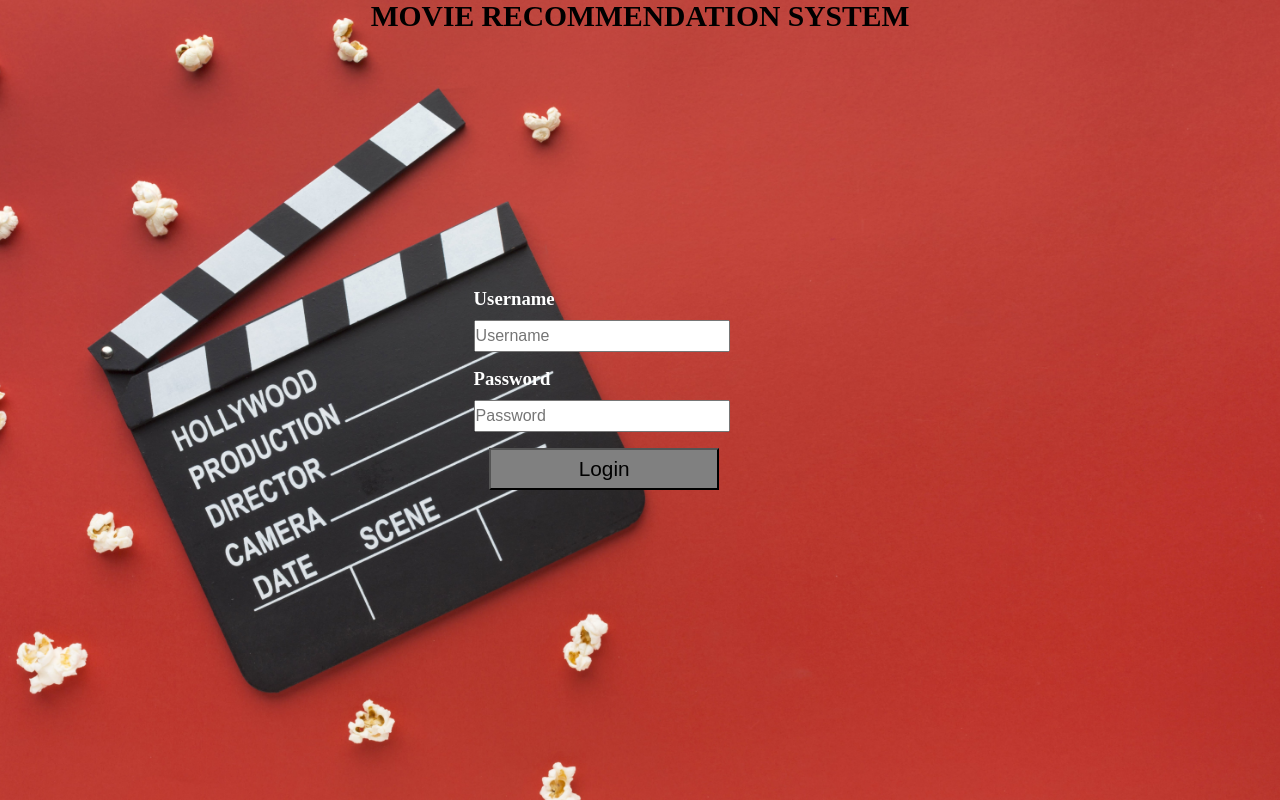
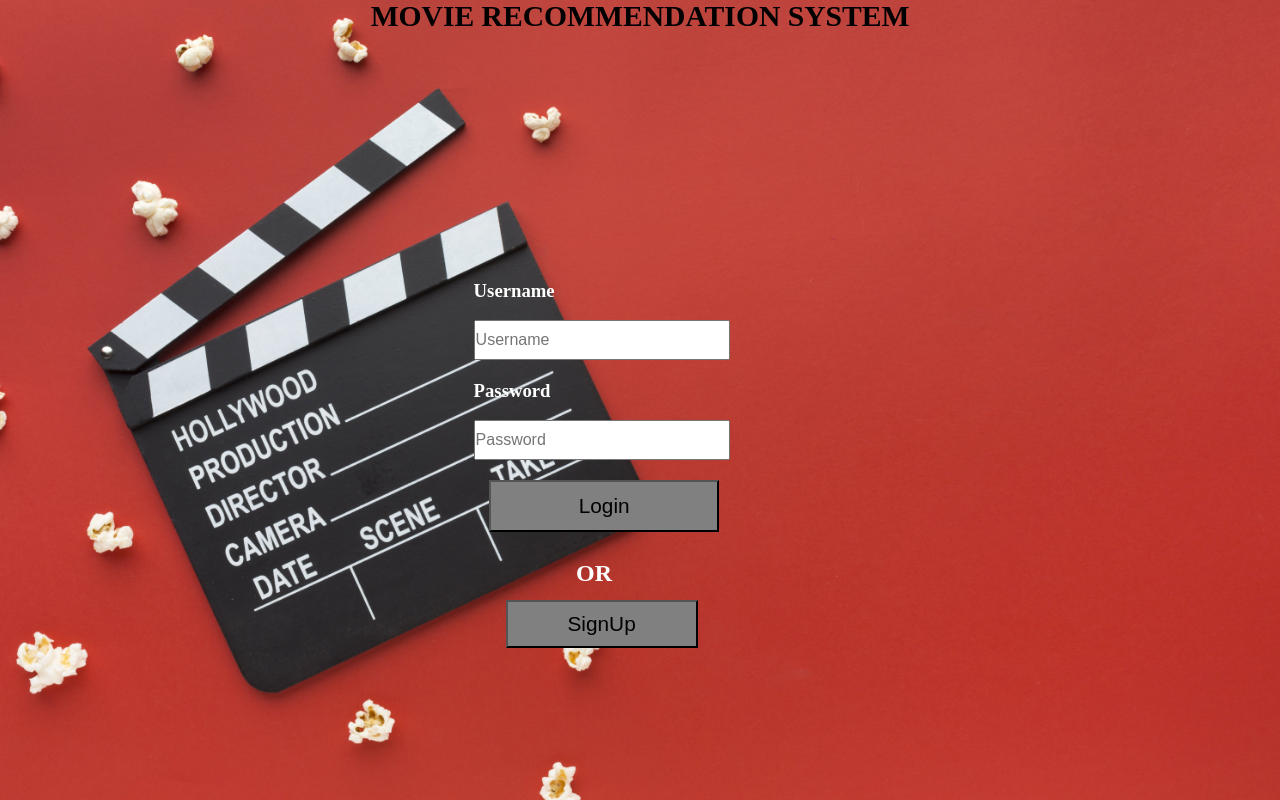
Before and after one commit to manish0718/COMP-6231-DSD-Movie-Rating-System-using-MongoDB, a Flask app: page / in a window 1280 px wide. Run offline with Flask 2, Linux system fonts and the light colour scheme; some libraries are stand-ins or nearby versions.

Commit message:
Add files via upload

```diff
--- a/frontend/templates/login.html
+++ b/frontend/templates/login.html
@@ -135,7 +135,7 @@
 {% endwith %}
 </div>
 <form action="{{url_for('authentication')}}" method="post">
-<div class="input-1" style="position: absolute; left: 37%; top: 28%; width: 40%; height: 40%;">
+<div class="input-1" style="position: absolute; left: 37%; top: 25%; width: 40%; height: 50%;">
 <span style="position:absolute ;top:20%; left:0% ;color:white"><h3>Username</h3></span>
 <input name="Username" type="text" style="position:absolute ;width: 50%; height: 10%; top:30%; left:0% ; font-size:100%;"  method="POST" placeholder="Username" >
 <span style="position:absolute ;top:45%; left:0% ;color:white"><h3>Password</h3></span>
@@ -143,5 +143,9 @@
 <input  class = "submit-name"  value="Login" type="submit" style="position:relative; height:13% ; width:45% ; top:70%; left:3%;font-size:130%" ></input>
 </div>
 </form>
+<span style="position:absolute ;top:70%; left:45% ;color:white"><h2>OR</h2></span>
+<a href="{{url_for('SignUp')}}">
+<input  class = "submit-name"  value="SignUp" type="submit" style="position:absolute; height:6% ; width:15% ; top:75%; left:39.5%; font-size:130%" ></input>
+</a>
 </body>
 </html>
```
